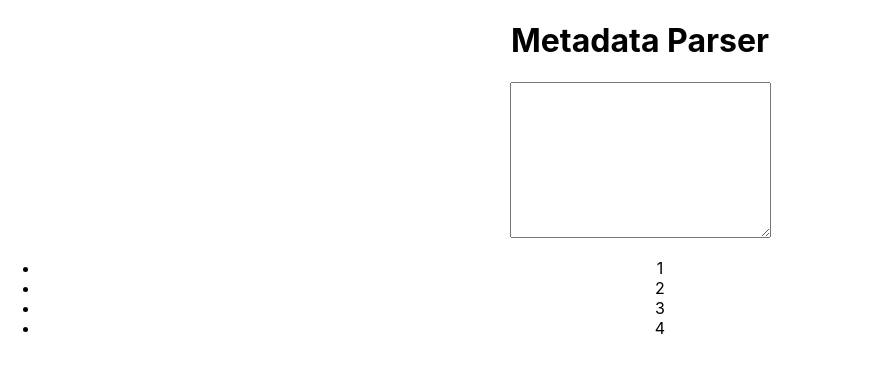
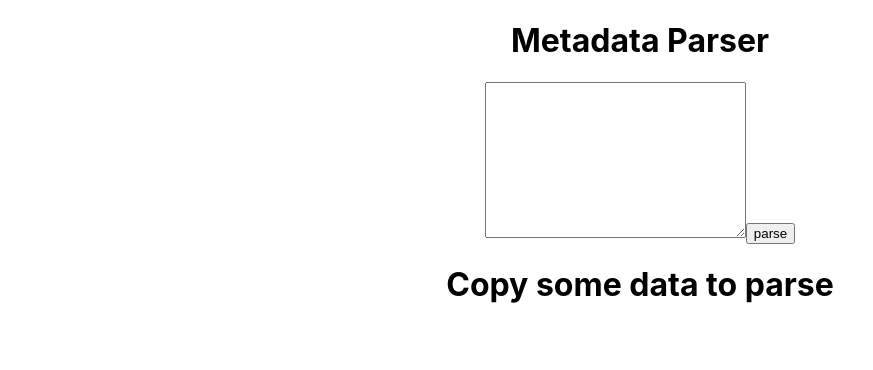
Before and after one commit to tylerrice121/metdata-parser, a React (Create React App) app: page / in a window 1280 px wide. Shown: the top 370 px of the page, without its empty margins (0-873 px from the left). Built offline with nearby package versions, Linux system fonts and the light colour scheme.

Commit message:
some data parsed

```diff
--- a/src/App.js
+++ b/src/App.js
@@ -1,16 +1,63 @@
 import './App.css';
+import {useState} from 'react'
+function App() {
 
-function App() {
+  const [data, setData] = useState(null);
+  const [parse, setParse] = useState([])
+
+  const handleChange = (event) => {
+    setData(prevState => ({
+      ...prevState,
+      [event.target.name]: event.target.value
+    }))
+  }
+
+  let arr = [];
+
+  const handleSubmit = (event) => {
+    event.preventDefault();
+    let el = document.createElement('html')
+    el.innerHTML = data.data
+    let link = el.getElementsByTagName('link')
+    let meta = el.getElementsByTagName('meta')
+
+    for (let i = 0; i < meta.length; i++) {
+      let metaValue = meta[i].nextSibling.data.replace(/\n.*/g, '')
+
+      arr.push({'property': meta[i].attributes[0].value, 'value': metaValue})
+      arr.push({'property': link[i].attributes.rel.value, 'value': link[i].href})
+
+      setParse([...arr])
+    }
+  }
+
+  console.log(parse, 'this is parse')
+
   return (
     <div className="App">
       <h1>Metadata Parser</h1>
-      <textarea name="data-to-parse" id="data-to-parse" cols="30" rows="10"></textarea>
-      <ul>
-        <li>1</li>
-        <li>2</li>
-        <li>3</li>
-        <li>4</li>
-      </ul>
+      <form onSubmit={handleSubmit}>
+        <textarea
+          name="data" id="data"
+          cols="30"
+          rows="10"
+          onChange={handleChange}>
+        </textarea>
+        <input type="submit" name="" value="parse" />
+      </form>
+      {parse.length ?
+
+        <ul>
+          <li>{parse[0].property}: {parse[0].value}</li>
+          <li>{parse[1].property}: {parse[1].value}</li>
+          <li>{parse[2].property}: {parse[2].value}</li>
+          <li>{parse[3].property}: {parse[3].value}</li>
+        </ul>
+
+        :
+
+        <h1>Copy some data to parse</h1>
+      }
     </div>
   );
 }
```
Also changed, not shown: 1 other file (tests, documents, lock files or other folders).
